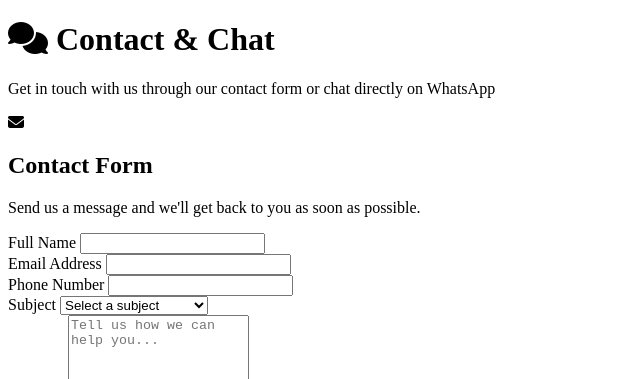
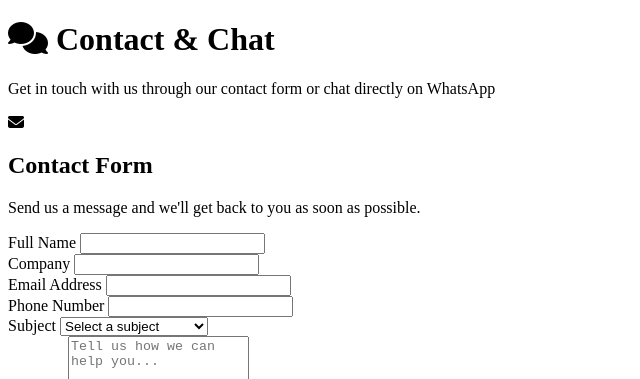
Before and after one commit to CECV00/WebSite, a website built with Vite: page index.html in a window 1280 px wide. Shown: the top 379 px of the page, without its empty margins (0-640 px from the left). Built offline with nearby package versions, Linux system fonts and the light colour scheme.

Commit message:
Updated index.html

```diff
--- a/index.html
+++ b/index.html
@@ -32,7 +32,10 @@
                   <label for="name">Full Name</label>
                   <input type="text" id="name" name="name" required>
                 </div>
-
+                <div class="form-group">
+                  <label for="name">Company</label>
+                  <input type="text" id="name" name="name" required>
+                </div>
                 <div class="form-group">
                   <label for="email">Email Address</label>
                   <input type="email" id="email" name="email" required>
@@ -74,7 +77,7 @@
                 <i class="fab fa-whatsapp"></i>
                 <h2>WhatsApp Chat</h2>
               </div>
-              <p class="feature-description">Chat with us instantly on WhatsApp for quick responses and real-time support.</p>
+              <p class="feature-description">Chat with us instantly on WhatsApp for quick responses and real-time support.</p>w
 
               <div class="whatsapp-options">
                 <div class="chat-option">
```
